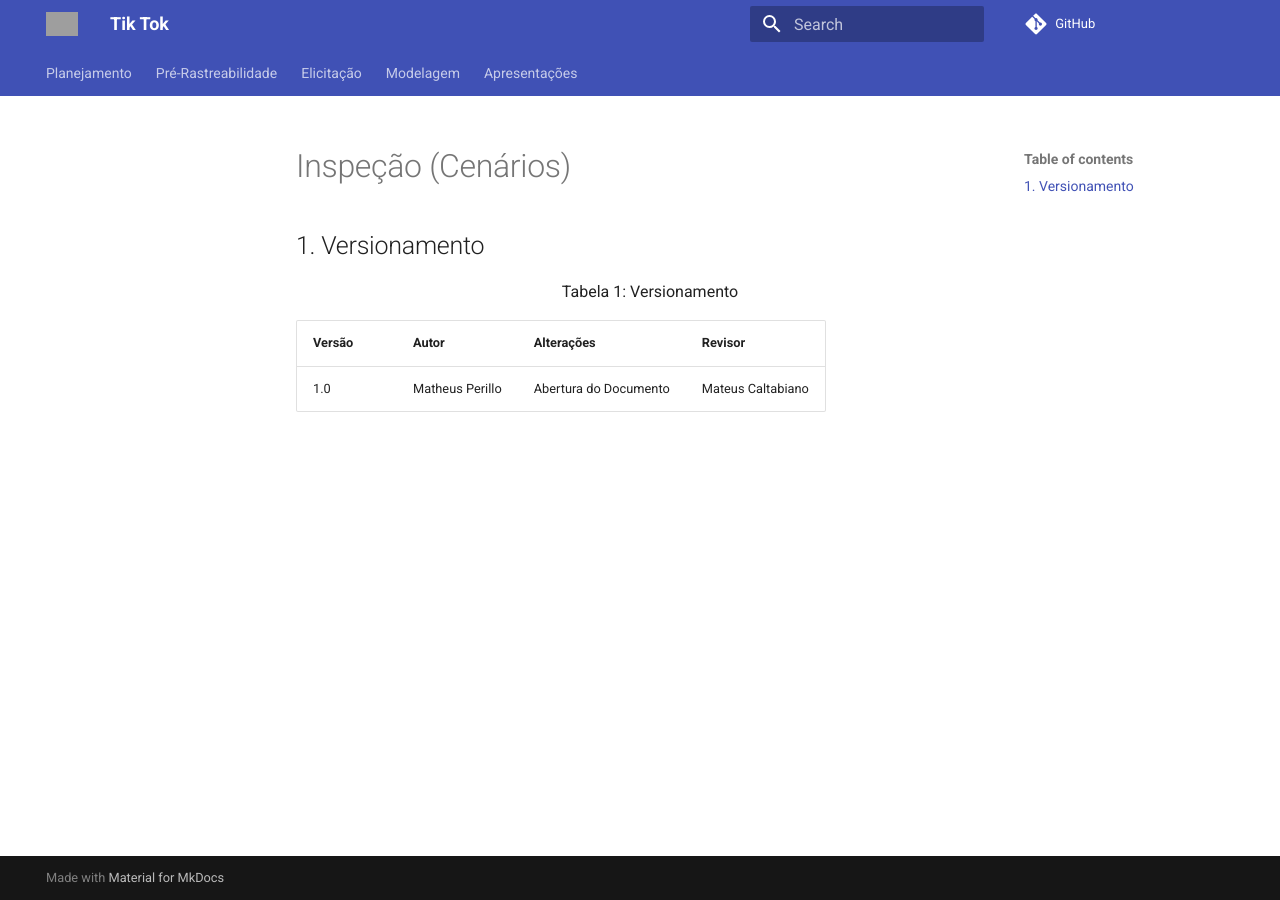
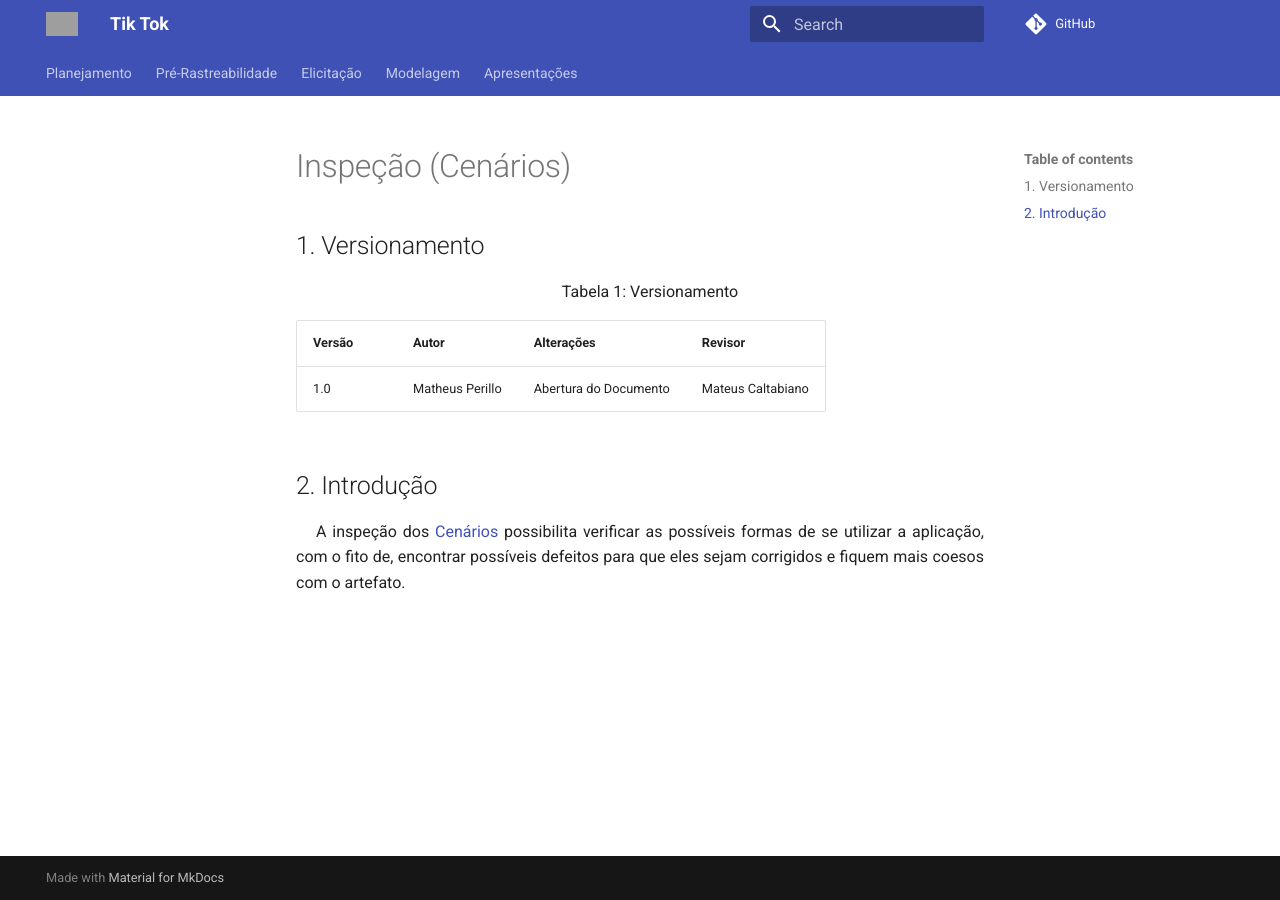
Before and after one commit to Requisitos-de-Software/2022.1-TikTok, an MkDocs documentation site: the page built from docs/Analise/Verificacao/VerificacaoCenarios.md, in a window 1280 px wide. Built offline with MkDocs 1.6.1 and Material for MkDocs 9.7.7, drawn with Linux system fonts in a browser that asks for light colours; comment, search, counter and statistics services are not loaded; grey boxes are pictures that could not be loaded.

Commit message:
#55 - Introdução ao documento

```diff
--- a/docs/Analise/Verificacao/VerificacaoCenarios.md
+++ b/docs/Analise/Verificacao/VerificacaoCenarios.md
@@ -11,3 +11,9 @@
 | 1.0   | Matheus Perillo  | Abertura do Documento |  Mateus Caltabiano   |
 
 <p style="text-indent: 20px; text-align: center"></p>
+
+## 2. Introdução
+
+<p style="text-indent: 20px; text-align: justify">
+ A inspeção dos <a href="https://requisitos-de-software.github.io/2022.1-TikTok/cenarios/">Cenários</a> possibilita verificar as possíveis formas de se utilizar a aplicação, com o fito de, encontrar possíveis defeitos para que eles sejam corrigidos e fiquem mais coesos com o artefato.
+ </p>
```
